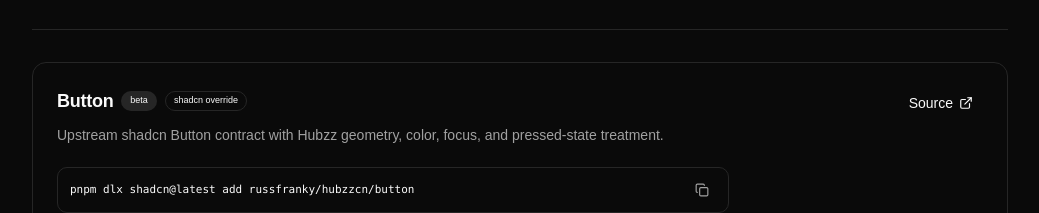
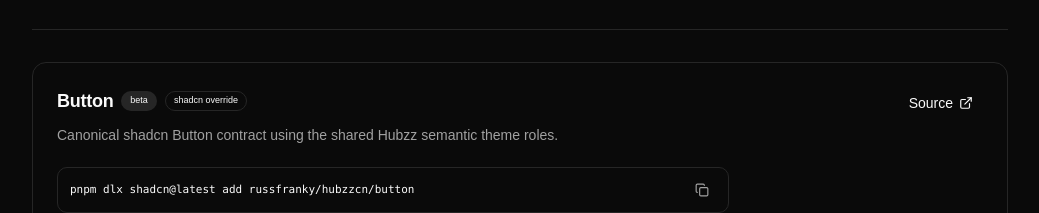
Before and after one commit to russfranky/hubzzcn, a React (Vite) app: page / in a window 1280 px wide. Shown: the part 1800-2013 px from the top of the page, without its empty margins (240-1279 px from the left). Built offline with nearby package versions, Linux system fonts and the light colour scheme.

Commit message:
Describe Button as canonical shadcn semantic override

```diff
--- a/src/examples/button.examples.tsx
+++ b/src/examples/button.examples.tsx
@@ -11,7 +11,7 @@
   slug: "button",
   component: Button,
   description:
-    "Upstream shadcn Button contract with Hubzz geometry, color, focus, and pressed-state treatment.",
+    "Canonical shadcn Button contract using the shared Hubzz semantic theme roles.",
   category: "shadcn",
   layer: "override",
   notes: [
```
